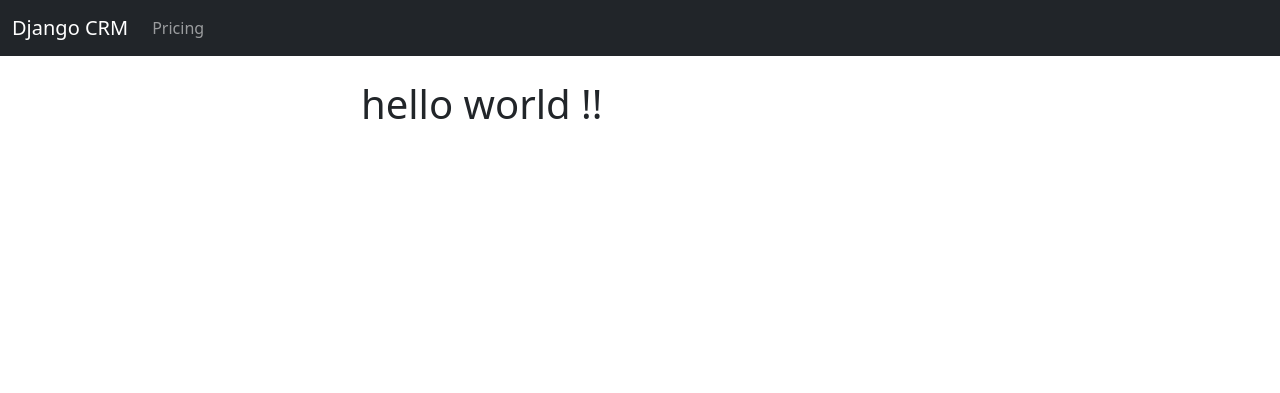
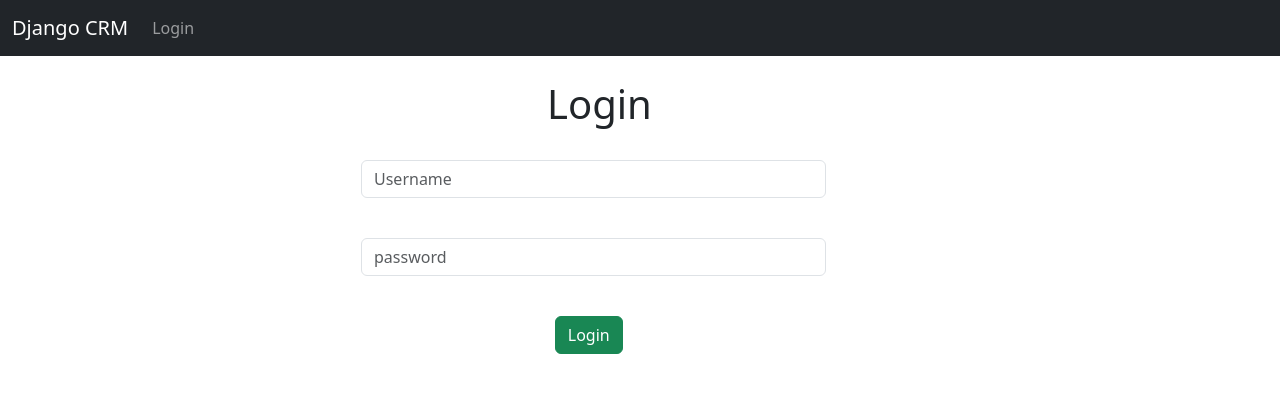
Before and after one commit to DolaZaeem/Django-CRM, a Django app: page / in a window 1280 px wide. Shown: the top 393 px of the page. Run offline with Django 5.2, Linux system fonts and the light colour scheme.

Commit message:
login-logout added

```diff
--- a/dcrm/website/templates/base.html
+++ b/dcrm/website/templates/base.html
@@ -1,18 +1,33 @@
 <!doctype html>
 <html lang="en">
+
 <head>
   <meta charset="utf-8">
   <meta name="viewport" content="width=device-width, initial-scale=1">
   <title>Django CRM</title>
-    <link href="https://cdn.jsdelivr.net/npm/bootstrap@5.3.2/dist/css/bootstrap.min.css" rel="stylesheet" integrity="sha384-T3c6CoIi6uLrA9TneNEoa7RxnatzjcDSCmG1MXxSR1GAsXEV/Dwwykc2MPK8M2HN" crossorigin="anonymous">
+  <link href="https://cdn.jsdelivr.net/npm/bootstrap@5.3.2/dist/css/bootstrap.min.css" rel="stylesheet"
+    integrity="sha384-T3c6CoIi6uLrA9TneNEoa7RxnatzjcDSCmG1MXxSR1GAsXEV/Dwwykc2MPK8M2HN" crossorigin="anonymous">
 </head>
+
 <body>
   {% include 'navbar.html' %}
   <div class="container">
     <br>
+    {% if messages %}
+      {% for message in messages%}
+    <div class="alert alert-warning alert-dismissible fade show" role="alert">
+      {{message}}
+      <button type="button" class="btn-close" data-bs-dismiss="alert" aria-label="Close"></button>
+    </div>
+      {% endfor %}
+    {% endif %}
+
     {% block content %}
     {% endblock %}
   </div>
-    <script src="https://cdn.jsdelivr.net/npm/bootstrap@5.3.2/dist/js/bootstrap.bundle.min.js" integrity="sha384-C6RzsynM9kWDrMNeT87bh95OGNyZPhcTNXj1NW7RuBCsyN/o0jlpcV8Qyq46cDfL" crossorigin="anonymous"></script>
+  <script src="https://cdn.jsdelivr.net/npm/bootstrap@5.3.2/dist/js/bootstrap.bundle.min.js"
+    integrity="sha384-C6RzsynM9kWDrMNeT87bh95OGNyZPhcTNXj1NW7RuBCsyN/o0jlpcV8Qyq46cDfL"
+    crossorigin="anonymous"></script>
 </body>
+
 </html>
--- a/dcrm/website/templates/home.html
+++ b/dcrm/website/templates/home.html
@@ -2,13 +2,32 @@
 
 {% block content %}
 
-<div class="col-md-6 offset-md-3">
-    <h1>hello world !!</h1>
+<div class="col-md-6 offset-md-5">
+{% if user.is_authenticated %}
+<h1>hello world</h1>
+{% else %}
+
+    <h1>Login</h1>
+    <br>
+</div>
+<div class="col-md-5 offset-md-3">
     <form method="post" action="{%url 'home' %}">
         {% csrf_token %}
-
+        <form>
+            <div class="mb-3">
+                <input type="text" class="form-control" name="username" placeholder="Username" required>
+            </div>
+            <br>
+            <div class="mb-3">
+                <input type="password" class="form-control" name="password" placeholder="password" required>
+            </div>
+            <br>
+            <button type="submit" class="btn btn-success offset-md-5">Login</button>
+        </form>
 
     </form>
+</div>
 
-</div>
+{% endif %}
+
 {% endblock %}
--- a/dcrm/website/templates/navbar.html
+++ b/dcrm/website/templates/navbar.html
@@ -1,15 +1,24 @@
 <nav class="navbar navbar-expand-lg navbar-dark bg-dark">
     <div class="container-fluid">
-      <a class="navbar-brand" href="#">Django CRM</a>
+      <a class="navbar-brand" href="{% url 'home' %}">Django CRM</a>
       <button class="navbar-toggler" type="button" data-bs-toggle="collapse" data-bs-target="#navbarNavDropdown" aria-controls="navbarNavDropdown" aria-expanded="false" aria-label="Toggle navigation">
         <span class="navbar-toggler-icon"></span>
       </button>
       <div class="collapse navbar-collapse" id="navbarNavDropdown">
         <ul class="navbar-nav">
+
+          {% if user.is_authenticated %}
           <li class="nav-item">
-            <a class="nav-link" href="#">Pricing</a>
+            <a class="nav-link" href="{% url 'logout' %}">Logout</a>
           </li>
+
+
+          {% else %}
+          <li class="nav-item">
+            <a class="nav-link" href="{% url 'home' %}">Login</a>
           </li>
+          {% endif %}
+
         </ul>
       </div>
     </div>
--- a/dcrm/website/views.py
+++ b/dcrm/website/views.py
@@ -1,13 +1,28 @@
-from django.shortcuts import render
+from django.shortcuts import render , redirect
 from django.contrib.auth import authenticate,login,logout
 from django.contrib import messages
 # Create your views here.
 
 def home(request):
-    return render(request,'home.html',{})
+    # Check to see if loginig in
+    if request.method == 'POST':
+        username = request.POST['username']
+        password = request.POST['password']
+        # Authenticate
+        user = authenticate(request,username=username,password=password)
+        if user is not None:
+            login(request,user)
+            messages.success(request,"You have been logged in ")
+            return redirect('home')
+        else:
+            messages.success(request,"There was an error logging in please try again...")
+            return redirect('home')
+    else:
+        return render(request,'home.html',{})
 
-def login_user(request):
-    pass
+
 
 def logout_user(request):
-    pass
+    logout(request)
+    messages.success(request,"You have been logged out")
+    return redirect('home')
```
Lines whose indentation alone changed are shown as unchanged.
